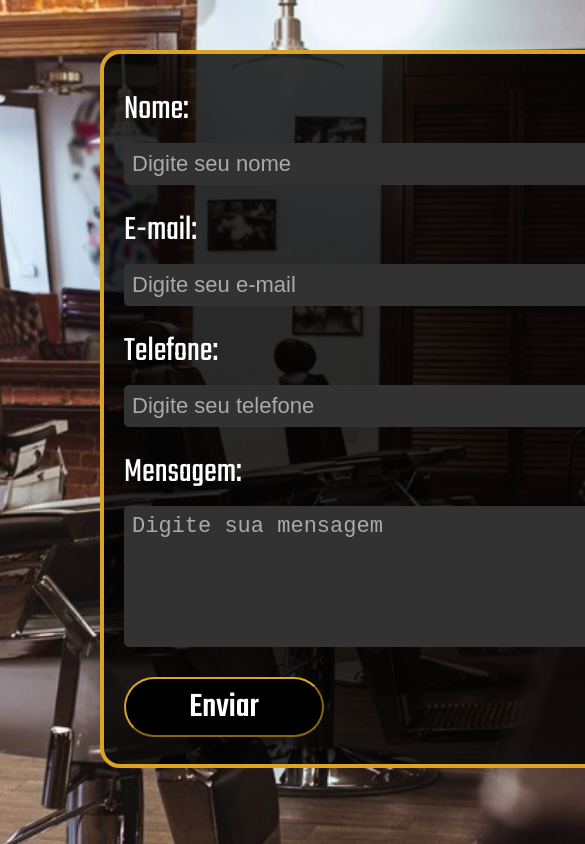
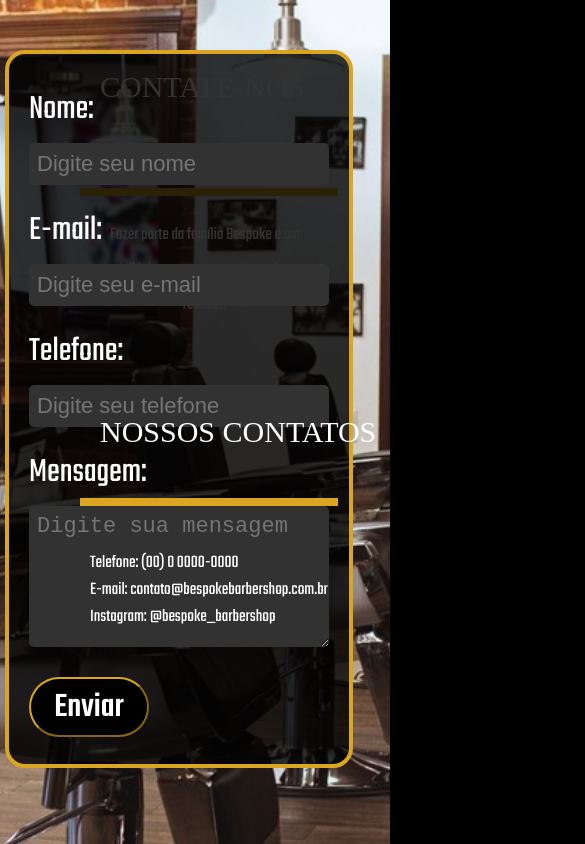
Before and after one commit to millenavn/Bespoke-BarberShop, a plain HTML site: page Contate-nos/index.html in a window 390 px wide. Shown: the top 844 px of the page, 585 px wide, since content can reach past the window. Drawn offline with Linux system fonts and the light colour scheme; a web font is replaced by a local one.

Commit message:
Código responsivo

```diff
--- a/Contate-nos/style.css
+++ b/Contate-nos/style.css
@@ -16,18 +16,17 @@ body {
 /* CONTATE-NOS */
 .contato-nos {
     position: absolute;
-    top: 50px; /* Ajustado para ficar logo acima da linha */
+    top: 50px;
     left: 900px;
     font-family: "Arapey", serif;
-  font-weight: 400;
-  font-style: normal;
+    font-weight: 400;
     font-size: 70px;
     color: #FFFFFF;
 }
 
 .linha10 {
     position: absolute;
-    top: 180px; /* Ajustado para dar um espaço em relação ao título */
+    top: 180px;
     left: 840px;
     width: 520px;
     border: 4px solid #DAA520;
@@ -36,7 +35,7 @@ body {
 /* Descrição abaixo de CONTATE-NOS */
 .descricao {
     position: absolute;
-    top: 200px; /* Alinhado logo abaixo da linha */
+    top: 200px;
     left: 870px;
     width: 450px;
     font-size: 35px;
@@ -50,8 +49,8 @@ body {
     position: absolute;
     left: 100px;
     top: 50px;
-    width: 500px; /* Diminuí a largura */
-    height: 670px; /* Aumentei a altura */
+    width: 500px;
+    height: 670px;
     background-color: rgba(0, 0, 0, 0.8);
     border: 4px solid #DAA520;
     border-radius: 20px;
@@ -80,10 +79,6 @@ body {
     margin-bottom: 10px;
 }
 
-.formulario input::placeholder, .formulario textarea::placeholder {
-    color: #aaa;
-}
-
 .enviar {
     margin-top: 20px;
     width: 40%;
@@ -92,9 +87,7 @@ body {
     color: #FFFFFF;
     border-color: #DAA520;
     font-family: "Teko", sans-serif;
-    font-optical-sizing: auto;
     font-weight: 500;
-    font-style: normal;
     font-size: 35px;
     border-radius: 30px;
     cursor: pointer;
@@ -108,18 +101,17 @@ body {
 /* NOSSOS CONTATOS */
 .nossoscontatos {
     position: absolute;
-    top: 390px; /* Ajustado para ficar logo acima da linha */
+    top: 390px;
     left: 900px;
     font-family: "Arapey", serif;
-  font-weight: 200;
-  font-style: normal;
+    font-weight: 200;
     font-size: 50px;
     color: #FFFFFF;
 }
 
 .linha {
     position: absolute;
-    top: 490px; /* Ajustado para dar um espaço em relação ao título */
+    top: 490px;
     left: 840px;
     width: 500px;
     border: 4px solid #DAA520;
@@ -128,7 +120,7 @@ body {
 /* Contatos */
 .contatos {
     position: absolute;
-    top: 550px; /* Alinhado logo abaixo da linha */
+    top: 550px;
     left: 850px;
     font-size: 30px;
     color: #FFFFFF;
@@ -137,5 +129,158 @@ body {
 
 .contatos span {
     display: block;
-    margin-bottom: 10px; /* Espaço entre os elementos de contato */
+    margin-bottom: 10px;
 }
+
+/* Media Queries para Responsividade */
+@media (max-width: 1200px) {
+    .contato-nos {
+        left: 700px;
+        font-size: 60px;
+    }
+
+    .linha10 {
+        left: 650px;
+        width: 450px;
+    }
+
+    .descricao {
+        left: 670px;
+        width: 400px;
+        font-size: 30px;
+    }
+
+    .formulario-container {
+        left: 50px;
+        width: 450px;
+    }
+
+    .nossoscontatos {
+        left: 700px;
+        font-size: 45px;
+    }
+
+    .linha {
+        left: 650px;
+        width: 450px;
+    }
+
+    .contatos {
+        left: 670px;
+        font-size: 25px;
+    }
+}
+
+@media (max-width: 992px) {
+    .contato-nos {
+        left: 400px;
+        font-size: 50px;
+    }
+
+    .linha10 {
+        left: 350px;
+        width: 400px;
+    }
+
+    .descricao {
+        left: 370px;
+        width: 350px;
+        font-size: 25px;
+    }
+
+    .formulario-container {
+        left: 30px;
+        width: 400px;
+    }
+
+    .nossoscontatos {
+        left: 400px;
+        font-size: 40px;
+    }
+
+    .linha {
+        left: 350px;
+        width: 400px;
+    }
+
+    .contatos {
+        left: 370px;
+        font-size: 22px;
+    }
+}
+
+@media (max-width: 768px) {
+    .contato-nos {
+        left: 200px;
+        font-size: 40px;
+    }
+
+    .linha10 {
+        left: 150px;
+        width: 300px;
+    }
+
+    .descricao {
+        left: 170px;
+        width: 280px;
+        font-size: 20px;
+    }
+
+    .formulario-container {
+        left: 10px;
+        width: 350px;
+    }
+
+    .nossoscontatos {
+        left: 200px;
+        font-size: 35px;
+    }
+
+    .linha {
+        left: 150px;
+        width: 300px;
+    }
+
+    .contatos {
+        left: 170px;
+        font-size: 20px;
+    }
+}
+
+@media (max-width: 576px) {
+    .contato-nos {
+        left: 100px;
+        font-size: 30px;
+    }
+
+    .linha10 {
+        left: 80px;
+        width: 250px;
+    }
+
+    .descricao {
+        left: 90px;
+        width: 230px;
+        font-size: 18px;
+    }
+
+    .formulario-container {
+        left: 5px;
+        width: 300px;
+    }
+
+    .nossoscontatos {
+        left: 100px;
+        font-size: 30px;
+    }
+
+    .linha {
+        left: 80px;
+        width: 250px;
+    }
+
+    .contatos {
+        left: 90px;
+        font-size: 18px;
+    }
+}
```
